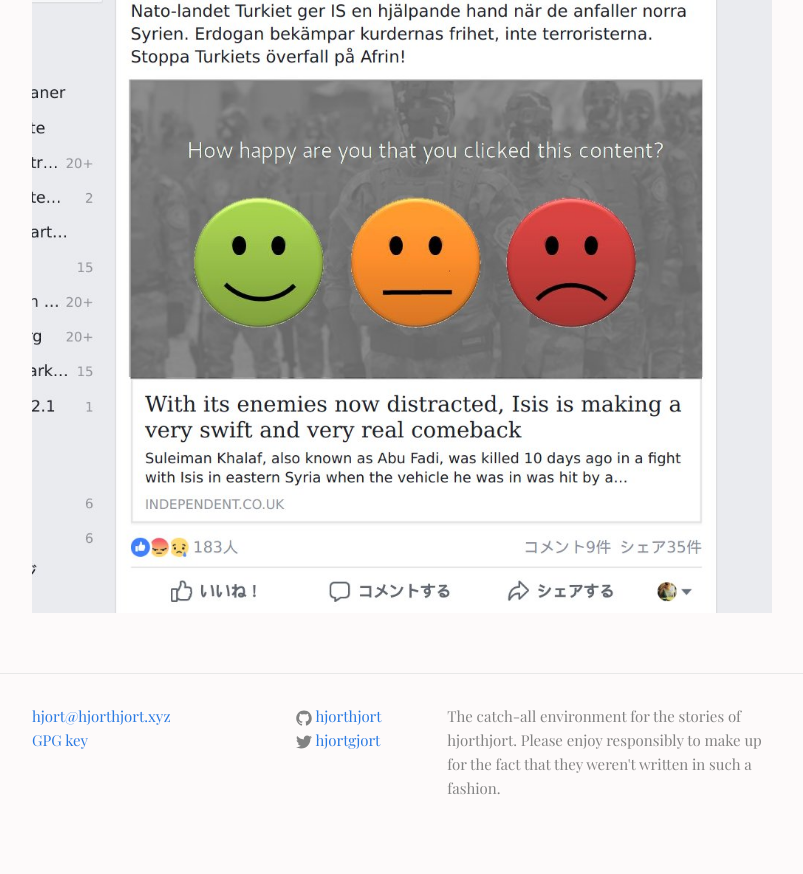
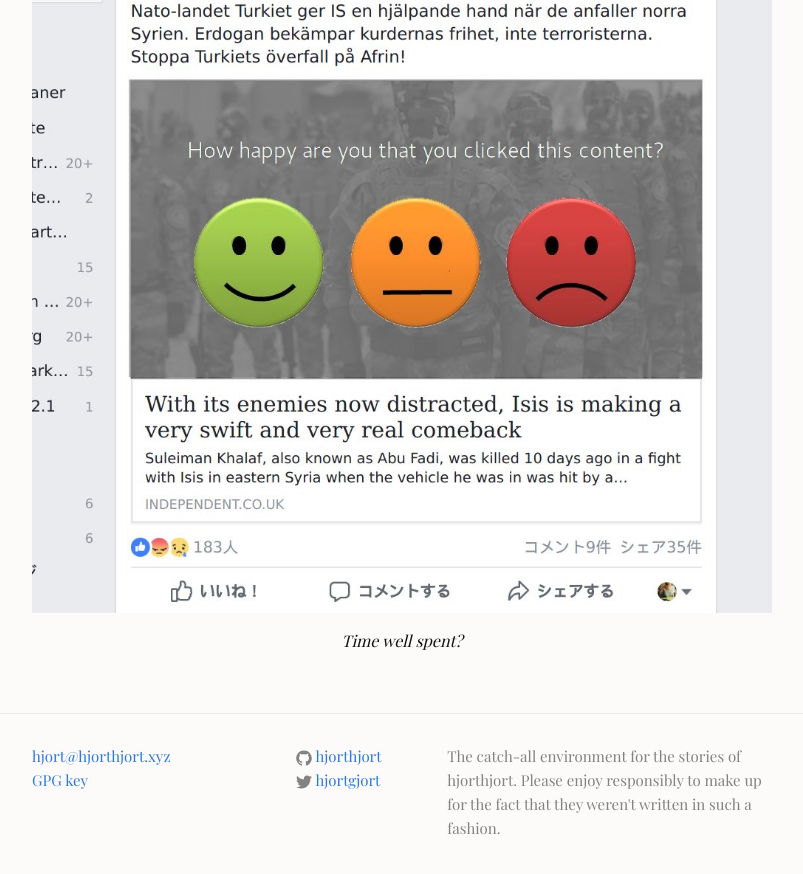
Before and after one commit to hjorthjort/hjorthjort.github.io, a Jekyll site: the page built from _posts/2018-03-05-lets-starve-the-time-sinks.markdown, in a window 1280 px wide and 900 px high, scrolled down 1514 px. Shown: the top 874 px of the window, without its empty margins (238-1041 px from the left). Built offline with Jekyll 4.4.1, drawn with Linux system fonts in a browser that asks for light colours.

Commit message:
Add caption

```diff
--- a/_posts/2018-03-05-lets-starve-the-time-sinks.markdown
+++ b/_posts/2018-03-05-lets-starve-the-time-sinks.markdown
@@ -28,3 +28,4 @@
 Here's what I propose (all you unicorn social media companies out there, take heed): After clicking on content, whether it be a long post, a news article, a video or a tweet thread, show me a HappyOrNot terminal. No, this isn't another chance for you to broadcast my like or dislike to the world. This is you collecting data on me (I keep giving it to you for free, don't I), and it stays between us. Ask me: "How was your experience?" Take my signal, and do what you want with it. I hope you will gear me towards content I'm glad for, which includes what I disagree with. And hey, you are making me a little more mindful as a bonus. All in all, my level of enjoyment with your platform is bound to go up.
 
 ![A suggestion for how the feedback mechanism could work, with three emojis with different expressions superimposed on a darkened version of an article image on Feacebook]({{ "/assets/img/Facebook-happyornot.jpg" }})
+<div class="caption">Time well spent?</div>
```
